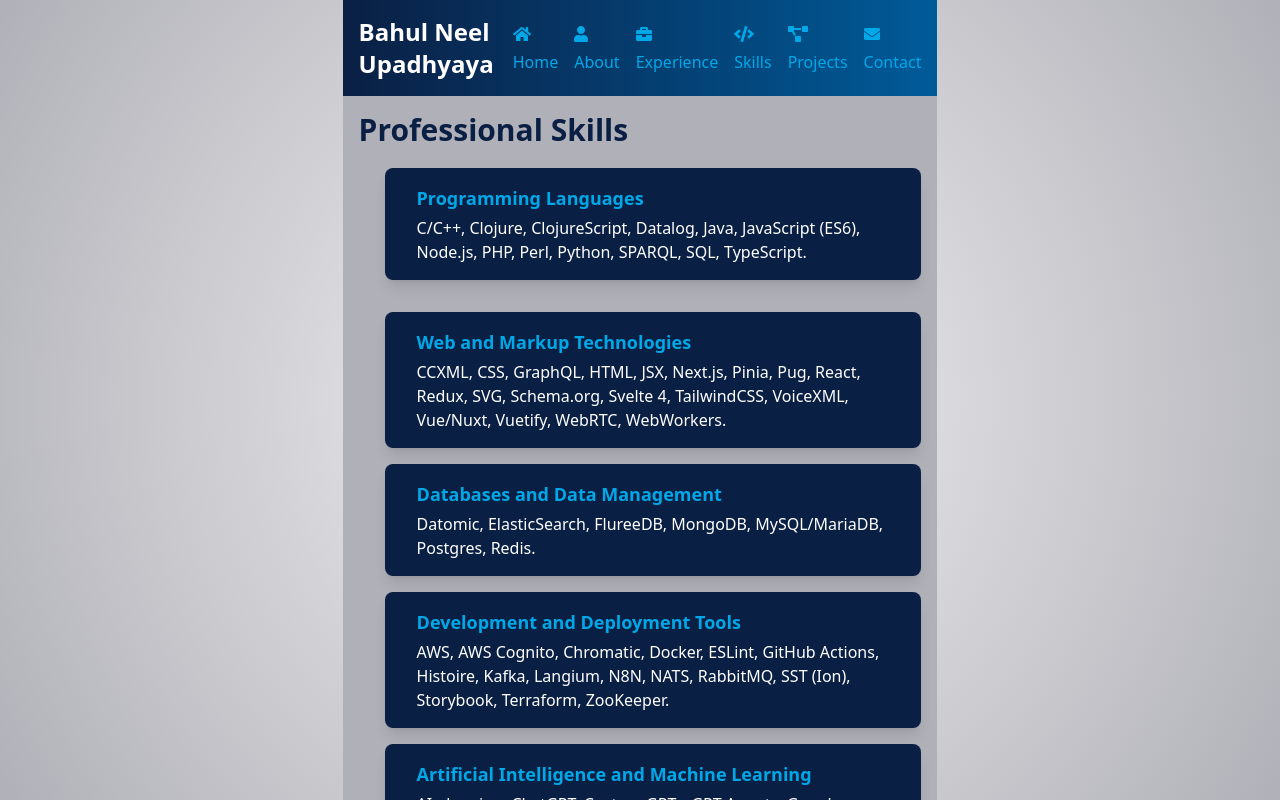
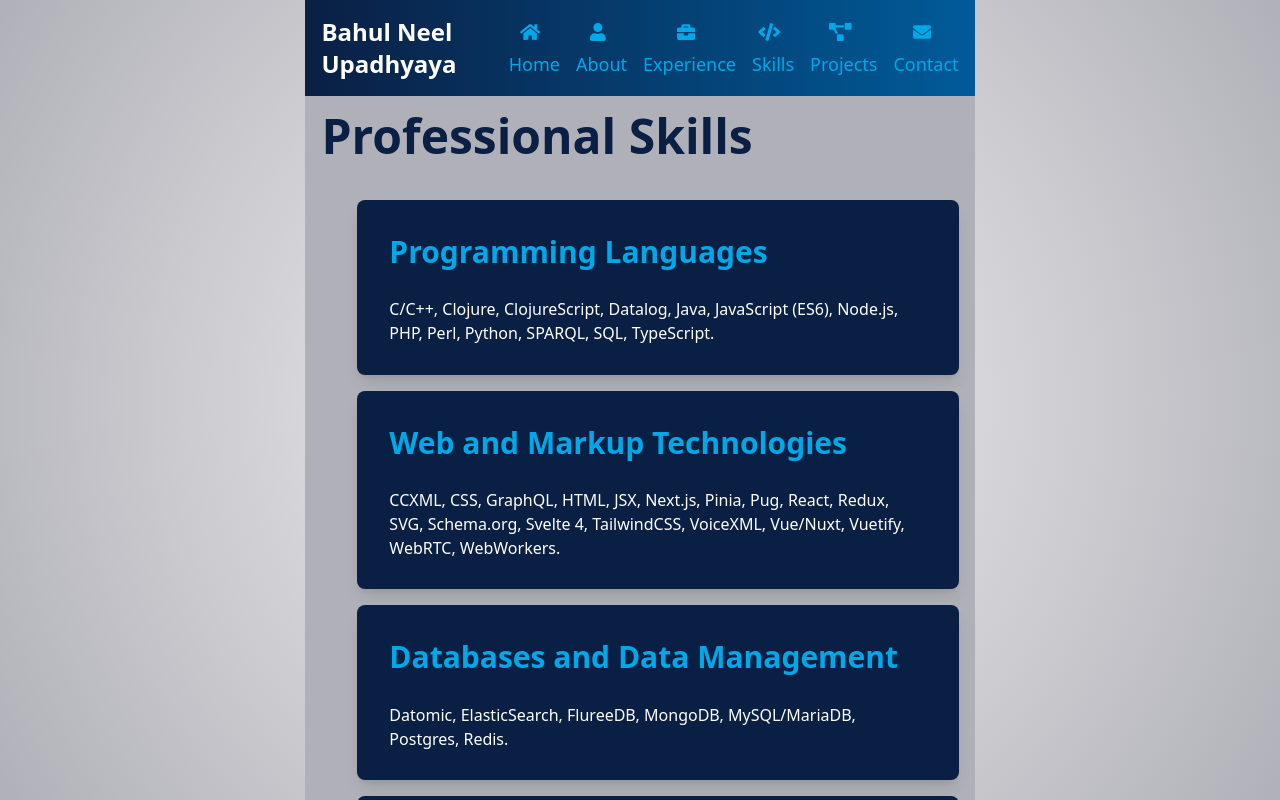
Before and after one commit to bahulneel/bahulneel.github.io, a Next.js app: page /skills in a window 1280 px wide. Shown: the top 800 px of the page. Built offline with nearby package versions, Linux system fonts and the light colour scheme.

Commit message:
Update layout

```diff
--- /dev/null
+++ b/components/Card.js
@@ -0,0 +1,13 @@
+import React from 'react';
+
+const Card = ({ title, subtitle, content, itemScope, itemType, itemProp }) => {
+  return (
+    <div className="bg-primary-darkBlue px-8 py-2 rounded-lg shadow-lg mb-4 text-accent-white flex flex-col" itemScope={itemScope} itemType={itemType}>
+      <h2 className="text-accent-lightBlue !mt-6 !mb-1" itemProp={itemProp?.title}>{title}</h2>
+      {subtitle && <h3 className="text-secondary-lightGray !my-1" itemProp={itemProp?.subtitle}>{subtitle}</h3>}
+      <div itemProp={itemProp?.content}>{content}</div>
+    </div>
+  );
+};
+
+export default Card;
--- a/components/Education.js
+++ b/components/Education.js
@@ -1,14 +1,20 @@
 import React from 'react';
+import Card from './Card';
 import cv from '../public/cv.json';
 
 const Education = () => {
   return (
     <>
       {cv.education.map((education, index) => (
-        <div key={index} className="bg-primary-darkBlue px-8 py-6 rounded-lg shadow-lg mb-8 text-accent-white flex flex-col" itemscope itemType="https://schema.org/EducationalOrganization">
-          <h2 className="text-accent-lightBlue text-lg mb-2 mt-0" itemProp="name">{education.institution}</h2>
-          <p className="text-base mb-0" itemProp="educationCredentialAwarded">{education.studyType ? `${education.studyType} in ${education.area}` : 'Degree not specified'}</p>
-        </div>
+        <Card
+          key={index}
+          title={education.institution}
+          subtitle={education.studyType ? `${education.studyType} in ${education.area}` : 'Degree not specified'}
+          content={null}
+          itemScope
+          itemType="http://schema.org/EducationalOrganization"
+          itemProp={{ title: 'name', subtitle: 'educationCredentialAwarded', content: null }}
+        />
       ))}
     </>
   );
--- a/components/Header.js
+++ b/components/Header.js
@@ -10,7 +10,7 @@
   const { name } = cv.basics; // Destructure name from cv.json basics
 
   return (
-    <header className="bg-gradient-to-r from-gradient-start to-gradient-end p-4 text-accent-white" itemscope itemType="http://schema.org/WPHeader">
+    <header className="bg-gradient-to-r from-gradient-start to-gradient-end p-4 text-accent-white" itemScope itemType="http://schema.org/WPHeader">
       <nav className="container mx-auto flex justify-between items-center" itemProp="navigation">
         <div className="text-2xl font-bold" itemProp="name">{name}</div> {/* Use name from cv.json */}
         <div className={`relative ${isMenuOpen ? 'block' : 'hidden'} md:block`} itemProp="menu">
@@ -18,12 +18,12 @@
             <FontAwesomeIcon icon={faTimes} />
           </button>
           <div className="flex-col md:flex-row md:flex space-x-0 md:space-x-4">
-            <Link href="/" legacyBehavior><a className="hover:text-accent-white text-accent-lightBlue md:inline flex items-center no-underline" itemProp="url"><FontAwesomeIcon icon={faHome} className="mr-2" />Home</a></Link>
-            <Link href="/about" legacyBehavior><a className="hover:text-accent-white text-accent-lightBlue md:inline flex items-center no-underline" itemProp="url"><FontAwesomeIcon icon={faUser} className="mr-2" />About</a></Link>
-            <Link href="/experience" legacyBehavior><a className="hover:text-accent-white text-accent-lightBlue md:inline flex items-center no-underline" itemProp="url"><FontAwesomeIcon icon={faBriefcase} className="mr-2" />Experience</a></Link>
-            <Link href="/skills" legacyBehavior><a className="hover:text-accent-white text-accent-lightBlue md:inline flex items-center no-underline" itemProp="url"><FontAwesomeIcon icon={faCode} className="mr-2" />Skills</a></Link>
-            <Link href="/projects" legacyBehavior><a className="hover:text-accent-white text-accent-lightBlue md:inline flex items-center no-underline" itemProp="url"><FontAwesomeIcon icon={faProjectDiagram} className="mr-2" />Projects</a></Link>
-            <Link href="/contact" legacyBehavior><a className="hover:text-accent-white text-accent-lightBlue md:inline flex items-center no-underline" itemProp="url"><FontAwesomeIcon icon={faEnvelope} className="mr-2" />Contact</a></Link>
+            <Link href="/" legacyBehavior><a className="hover:text-accent-white text-accent-lightBlue md:inline flex items-center no-underline text-center" itemProp="url"><FontAwesomeIcon icon={faHome} className="mr-2" />Home</a></Link>
+            <Link href="/about" legacyBehavior><a className="hover:text-accent-white text-accent-lightBlue md:inline flex items-center no-underline text-center" itemProp="url"><FontAwesomeIcon icon={faUser} className="mr-2" />About</a></Link>
+            <Link href="/experience" legacyBehavior><a className="hover:text-accent-white text-accent-lightBlue md:inline flex items-center no-underline text-center" itemProp="url"><FontAwesomeIcon icon={faBriefcase} className="mr-2" />Experience</a></Link>
+            <Link href="/skills" legacyBehavior><a className="hover:text-accent-white text-accent-lightBlue md:inline flex items-center no-underline text-center" itemProp="url"><FontAwesomeIcon icon={faCode} className="mr-2" />Skills</a></Link>
+            <Link href="/projects" legacyBehavior><a className="hover:text-accent-white text-accent-lightBlue md:inline flex items-center no-underline text-center" itemProp="url"><FontAwesomeIcon icon={faProjectDiagram} className="mr-2" />Projects</a></Link>
+            <Link href="/contact" legacyBehavior><a className="hover:text-accent-white text-accent-lightBlue md:inline flex items-center no-underline text-center" itemProp="url"><FontAwesomeIcon icon={faEnvelope} className="mr-2" />Contact</a></Link>
           </div>
         </div>
         <button className={`text-accent-lightBlue md:hidden ${isMenuOpen ? 'hidden' : 'block'}`} onClick={() => setIsMenuOpen(!isMenuOpen)} aria-label="Open Menu">
--- a/components/Person.js
+++ b/components/Person.js
@@ -3,7 +3,7 @@
 
 const Person = () => {
   return (
-    <div className="flex flex-col lg:flex-row-reverse items-center prose prose-sm sm:prose-lg lg:prose-xl p-4 sm:p-6 lg:p-8" itemscope itemType="https://schema.org/Person" itemID={`${cv.basics.name}`}>
+    <div className="flex flex-col lg:flex-row-reverse items-center prose prose-sm sm:prose-lg lg:prose-xl p-4 sm:p-6 lg:p-8" itemScope itemType="https://schema.org/Person" itemID={`${cv.basics.name}`}>
       <img src={cv.basics.image} alt={`${cv.basics.name}'s profile`} className="w-24 h-24 md:w-36 md:h-36 lg:w-48 lg:h-48 rounded-full mb-4 lg:mb-0 lg:ml-8" itemProp="image" />
       <div className="flex flex-col">
         <h1 className="text-2xl sm:text-3xl lg:text-4xl font-bold" itemProp="name">{cv.basics.name}</h1>
--- a/components/ProjectEntry.js
+++ b/components/ProjectEntry.js
@@ -1,14 +1,14 @@
 import React from 'react';
+import Card from './Card';
 
 const ProjectEntry = ({ title, description, repoLink, status, type, link, highlights }) => {
   return (
-    <div className="bg-primary-darkBlue px-8 py-6 rounded-lg shadow-lg mb-8 text-accent-white flex flex-col" itemscope itemtype="http://schema.org/CreativeWork">
-      <a href={type === 'Commercial' ? link : repoLink} className="no-underline hover:underline" itemprop="url">
-        <h2 className="text-accent-lightBlue text-lg mb-2 mt-0" itemprop="name">{title}</h2>
-      </a>
-      <p className="text-sm my-0"><strong>Status:</strong> <span itemprop="creativeWorkStatus">{status}</span></p>
-      <p className="text-sm my-0"><strong>Type:</strong> <span itemprop="genre">{type}</span></p>
-      <p className="text-base my-0" itemprop="description">{description}</p>
+    <Card
+      title={title}
+      subtitle={`Status: ${status} | Type: ${type}`}
+      content={
+        <>
+          <p itemProp="description">{description}</p>
           {highlights && highlights.length > 0 && (
             <ul className="list-disc list-inside">
               {highlights.map((highlight, index) => (
@@ -16,7 +16,12 @@
               ))}
             </ul>
           )}
-    </div>
+        </>
+      }
+      itemScope
+      itemType="http://schema.org/CreativeWork"
+      itemProp={{ title: 'name', subtitle: 'creativeWorkStatus', content: 'description' }}
+    />
   );
 };
 
--- a/components/Skills.js
+++ b/components/Skills.js
@@ -1,14 +1,19 @@
 import React from 'react';
+import Card from './Card';
 import cv from '../public/cv.json';
 
 const Skills = () => {
   return (
-    <ul className="list-disc list-inside space-y-4" itemscope itemType="https://schema.org/ItemList">
+    <ul className="list-disc list-inside space-y-4" itemScope itemType="https://schema.org/ItemList">
       {cv.skills.map((skill, index) => (
-        <li key={index} className="bg-primary-darkBlue px-8 py-4 rounded-lg shadow-lg mb-8 text-accent-white flex flex-col" itemProp="itemListElement" itemscope itemType="https://schema.org/ListItem">
-          <meta itemProp="position" content={index + 1} />
-          <h3 className="text-accent-lightBlue text-lg mb-1 mt-0" itemProp="name">{skill.name}</h3>
-          <span className="text-base" itemProp="description">{skill.keywords.sort().join(', ')}.</span>
+        <li key={index} className="list-none">
+          <Card
+            title={skill.name}
+            content={<p className="text-base" itemProp="description">{skill.keywords.sort().join(', ')}.</p>}
+            itemScope
+            itemType="https://schema.org/ListItem"
+            itemProp={{ title: 'name', content: 'description' }}
+          />
         </li>
       ))}
     </ul>
--- a/components/WorkExperience.js
+++ b/components/WorkExperience.js
@@ -1,4 +1,5 @@
 import React from 'react';
+import Card from './Card';
 import cv from '../public/cv.json';
 
 const formatDate = (date) => {
@@ -11,11 +12,15 @@
   return (
     <>
       {cv.work.map((job, index) => (
-        <div key={index} className="bg-primary-darkBlue px-8 py-6 rounded-lg shadow-lg mb-8 text-accent-white flex flex-col" itemscope itemType="http://schema.org/EmployeeRole">
-          <h2 className="text-accent-lightBlue text-lg mb-2 mt-0" itemProp="roleName">{job.position} at <span itemProp="worksFor" itemscope itemType="http://schema.org/Organization"><span itemProp="name">{job.company}</span></span></h2>
-          <p className="text-base mb-2" itemProp="startDate" content={job.startDate}>{formatDate(job.startDate)} - <span itemProp="endDate" content={job.endDate ? job.endDate : ''}>{job.endDate ? formatDate(job.endDate) : 'Present'}</span></p>
-          <p className="text-base mb-0" itemProp="description">{job.summary}</p>
-        </div>
+        <Card
+          key={index}
+          title={`${job.position} at ${job.company}`}
+          subtitle={`${formatDate(job.startDate)} - ${job.endDate ? formatDate(job.endDate) : 'Present'}`}
+          content={<p itemProp="description">{job.summary}</p>}
+          itemScope
+          itemType="http://schema.org/EmployeeRole"
+          itemProp={{ title: 'roleName', subtitle: 'startDate', content: 'description' }}
+        />
       ))}
     </>
   );
--- a/pages/_app.js
+++ b/pages/_app.js
@@ -28,7 +28,7 @@
         <meta name="twitter:description" content={summary} />
         <meta name="twitter:image" content={image} />
       </Head>
-      <div className="prose mx-auto">
+      <div className="prose mx-auto sm:prose-base md:prose-md lg:prose-lg">
         <Header />
         <Component {...pageProps} />
         <Footer />
--- a/pages/experience.js
+++ b/pages/experience.js
@@ -6,7 +6,7 @@
 
 function Page() {
   return (
-    <div className="mx-auto p-4 bg-secondary-lightGray" itemscope itemType="http://schema.org/Person" itemID={`${cv.basics.name}`}>
+    <div className="mx-auto p-4 bg-secondary-lightGray" itemScope itemType="http://schema.org/Person" itemID={`${cv.basics.name}`}>
       <Head>
         <title>Experience</title>
       </Head>
--- a/pages/projects.js
+++ b/pages/projects.js
@@ -13,13 +13,13 @@
   }, {});
 
   return (
-    <div className="mx-auto p-4 bg-secondary-lightGray" itemscope itemType="http://schema.org/Person" itemID={`${cv.basics.name}`}>
+    <div className="mx-auto p-4 bg-secondary-lightGray" itemScope itemType="http://schema.org/Person" itemID={`${cv.basics.name}`}>
       <Head>
         <title>Projects</title>
       </Head>
       {['Commercial', 'Open Source'].map((type) => (
         <div key={type}>
-          <h1 className="text-3xl font-bold mb-4">{type} Projects</h1>
+          <h1 className="font-bold mb-4">{type} Projects</h1>
           {['Active', 'WIP', 'Others'].map((status) => (
             groupedProjects[type][status].length > 0 && (
               <div key={status}>
@@ -33,6 +33,9 @@
                     type={project.type}
                     link={project.link}
                     highlights={project.highlights}
+                    itemScope
+                    itemType="http://schema.org/CreativeWork"
+                    itemProp={{ title: 'name', subtitle: 'creativeWorkStatus', content: 'description' }}
                   />
                 ))}
               </div>
--- a/pages/skills.js
+++ b/pages/skills.js
@@ -5,7 +5,7 @@
 
 function Page() {
   return (
-    <div className="mx-auto p-4 bg-secondary-lightGray" itemscope itemType="http://schema.org/Person" itemID={`${cv.basics.name}`}>
+    <div className="mx-auto p-4 bg-secondary-lightGray" itemScope itemType="http://schema.org/Person" itemID={`${cv.basics.name}`}>
       <Head>
         <title>Skills</title>
       </Head>
```
Lines whose indentation alone changed are shown as unchanged.
